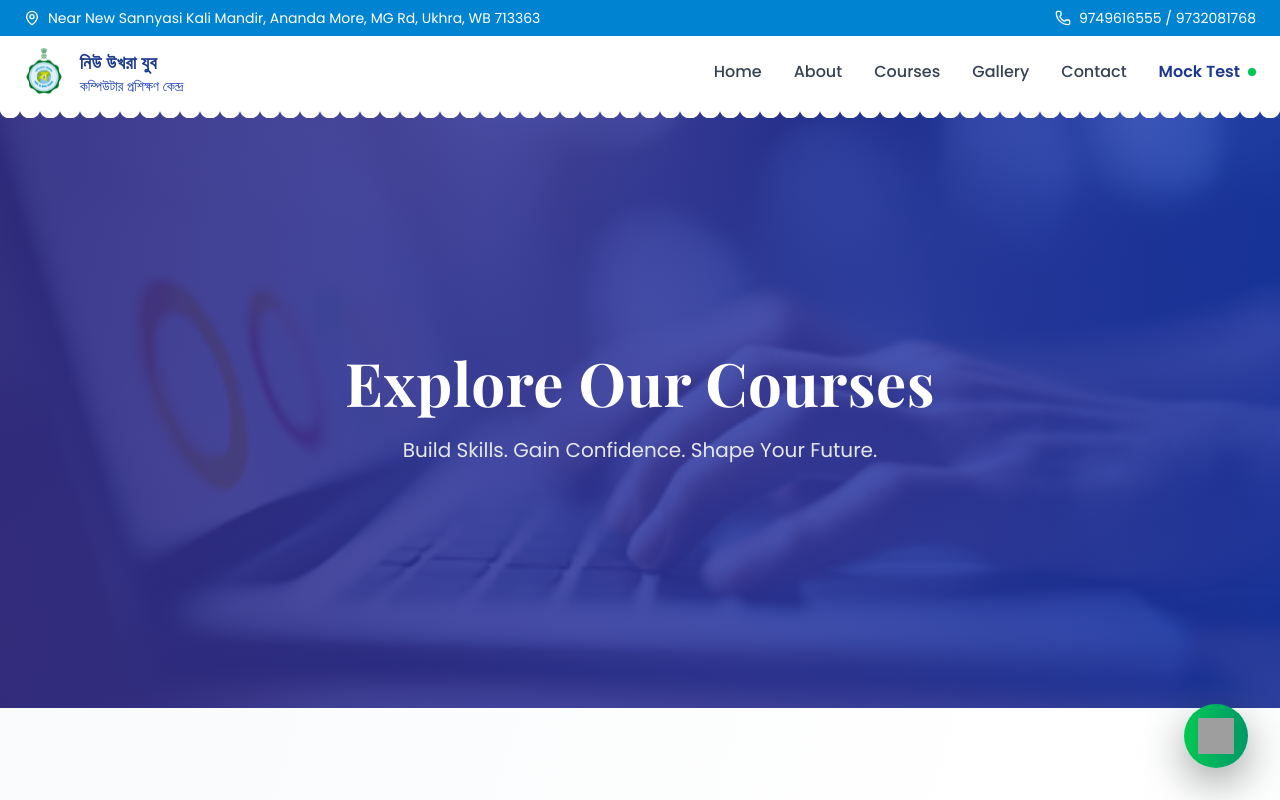
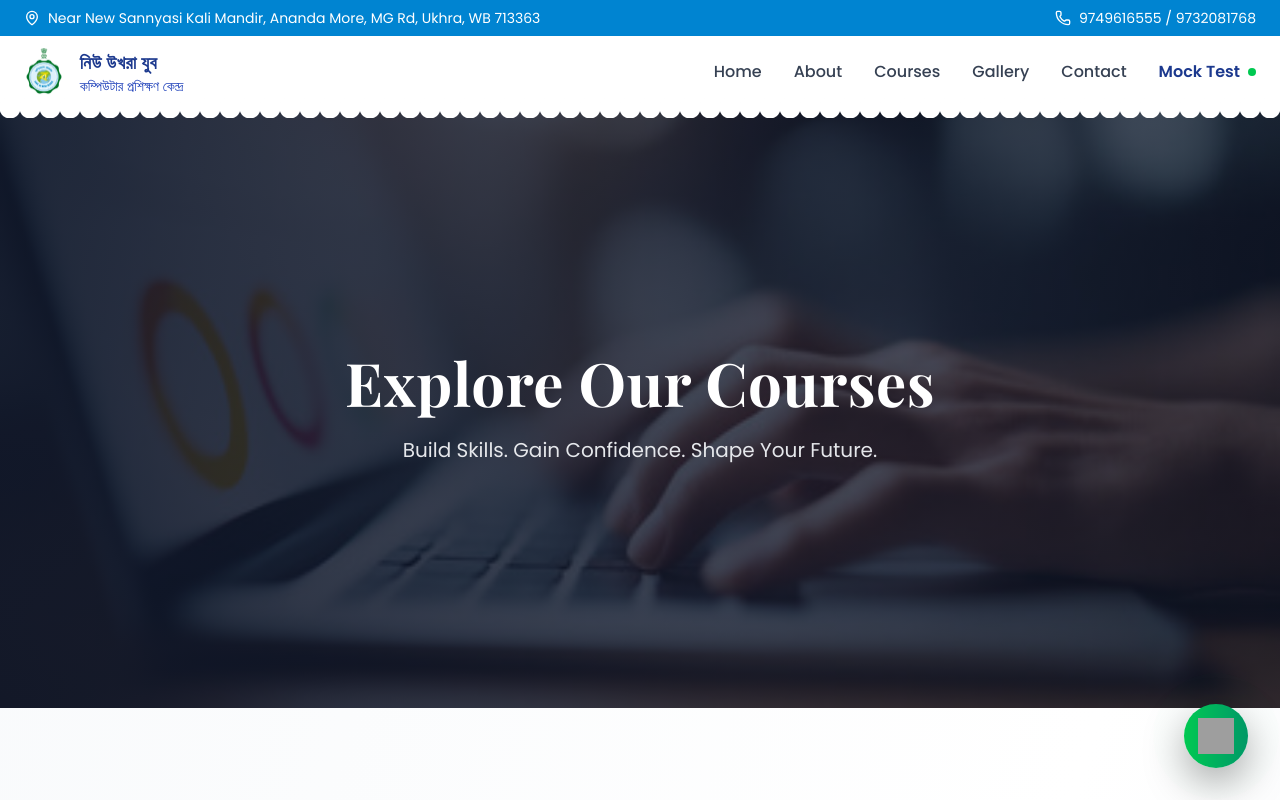
Before and after one commit to Killerturi/youth-frontend, a React (Vite) app: page /courses in a window 1280 px wide. Shown: the top 800 px of the page. Built offline with nearby package versions, Linux system fonts and the light colour scheme; grey boxes are pictures that could not be loaded.

Commit message:
logo change

```diff
--- a/index.html
+++ b/index.html
@@ -2,10 +2,10 @@
 <html lang="en">
   <head>
     <meta charset="UTF-8" />
-    <link rel="icon" type="image/svg+xml" href="/vite.svg" />
+    <link rel="icon" type="image/svg+xml" href="/logo.png" />
     <meta name="viewport" content="width=device-width, initial-scale=1.0" />
     <link href="https://fonts.googleapis.com/css2?family=Playfair+Display:wght@600;700;800&family=Poppins:wght@400;500;600&display=swap" rel="stylesheet">
-    <title>frontend</title>
+    <title>NUYCTC</title>
   </head>
   <body>
     <div id="root"></div>
--- a/src/pages/Courses.jsx
+++ b/src/pages/Courses.jsx
@@ -20,7 +20,7 @@ function Courses() {
           backgroundPosition: "center",
         }}
       >
-        <div className="absolute inset-0 bg-gradient-to-r from-indigo-900/90 to-blue-800/80"></div>
+        <div className="absolute inset-0 bg-gradient-to-r from-[#0f172a]/90 to-[#0f172a]/70"></div>
 
         <div className="relative z-10 px-6 max-w-4xl">
           <h1 className="text-5xl md:text-6xl font-bold text-white mb-6 tracking-wide">
```
Also changed, not shown: public/logo.png (added).
